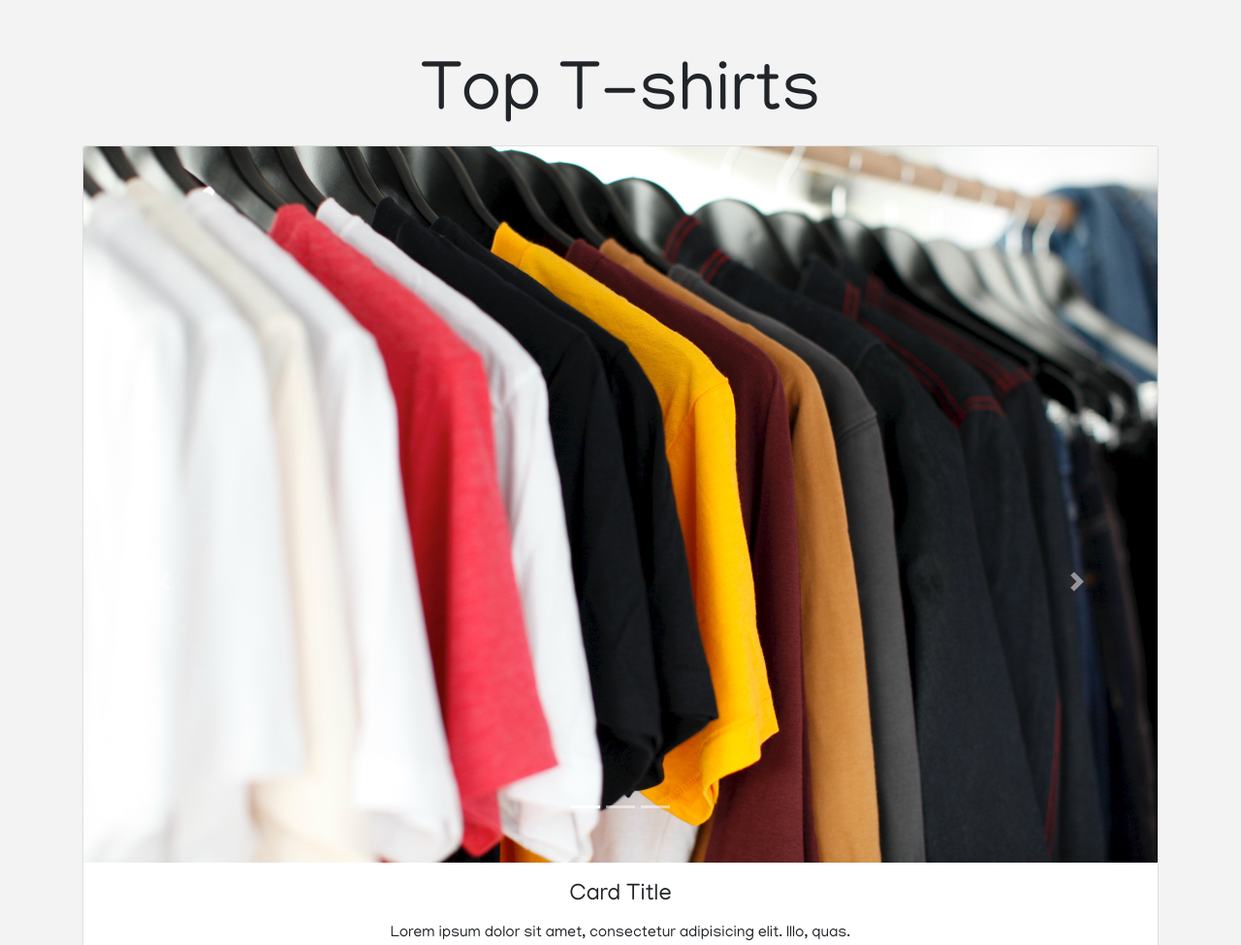
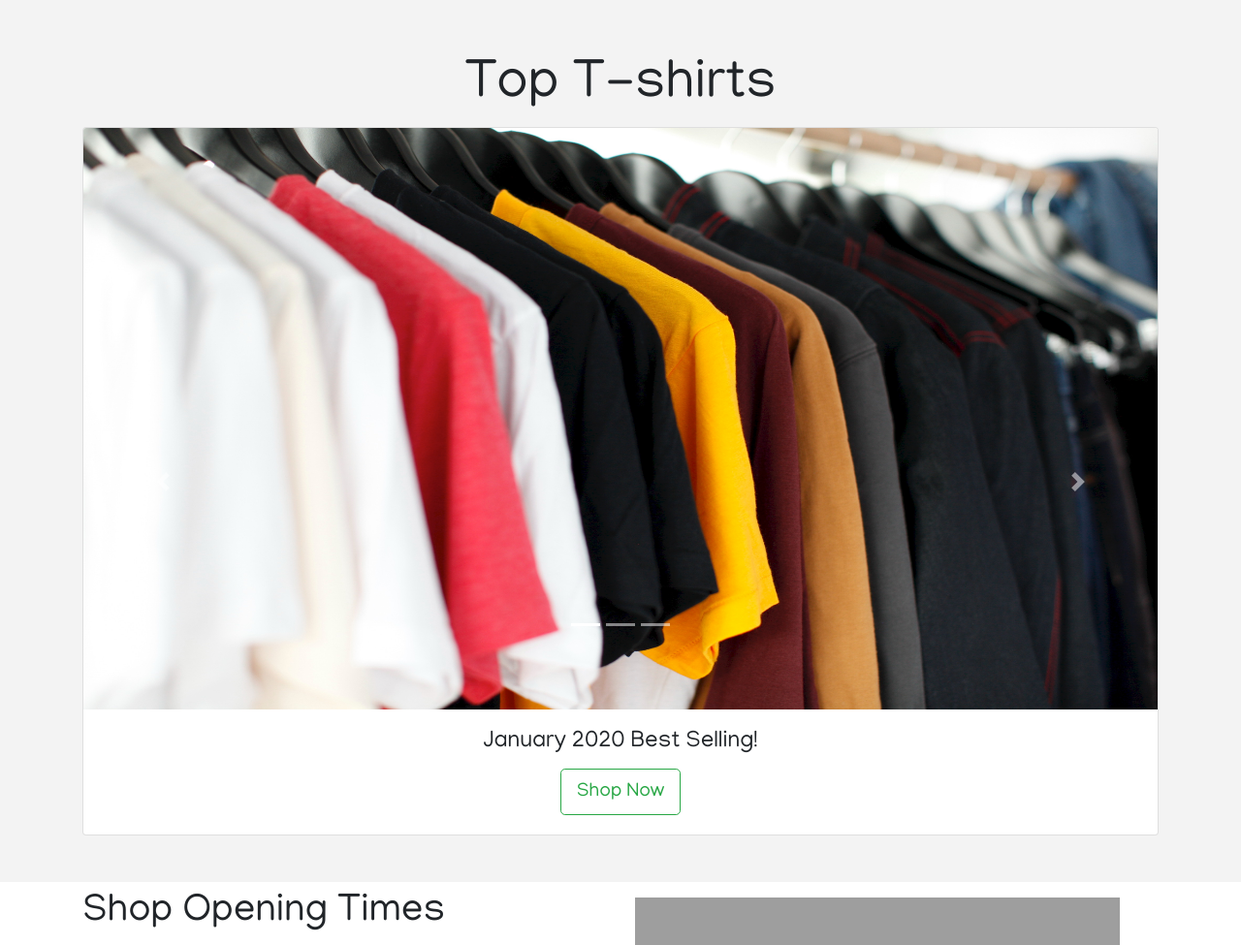
Before and after one commit to pranitastudent/T-shirt-Shop-Project, a Django app: page / in a window 1280 px wide. Shown: the part 759-1734 px from the top of the page at 97% size. Run offline with Django 3.2, Linux system fonts and the light colour scheme; a map, chart or similar area stays blank; some libraries are stand-ins or nearby versions; grey boxes are pictures that could not be loaded.

Commit message:
Google map and shop opening times added

```diff
--- a/shop/static/css/style.css
+++ b/shop/static/css/style.css
@@ -2,6 +2,8 @@
 
 body {
     font-family: 'Manjari', sans-serif;
+    overflow-x: hidden;
+
 }
 
 
@@ -49,7 +51,6 @@ body {
     position:relative;
     background: url("../img/showcase_1.jpg") no-repeat center center/cover ;
     min-height:600px;
-
 }
 
  #showcase .primary-overlay {
@@ -60,10 +61,11 @@ body {
     right:0;
     bottom:0;
     width:100%;
-    height: 100%;
+   height: 100%;
+
+}
 
 
-}
 
 /* Carousel */
 
@@ -75,7 +77,18 @@ body {
     bottom: 190px;
 }
 
+/* Lists */
 
+.days {
+    list-style: none;
+}
+
+/* Shop Times and Map */
+
+.map {
+    height: 300px;
+    width: 500px;
+}
 
 
 
@@ -101,13 +114,19 @@ body {
         text-align:center;
     }
 
+    .map {
+        padding: 0;
+        height:300px;
+        width:300px;
+    }
+
    .social  {
         text-align: center!important;
 
     }
 
     .main-text {
-        margin-top:32px;
+
         padding-top: 32px;
         font-size: 4.5em;
     }
--- a/shop/static/js/main.js
+++ b/shop/static/js/main.js
@@ -1,2 +1,18 @@
+
+// Year
 const date = new Date();
 document.querySelector('.year').innerHTML = date.getFullYear();
+
+// Map
+
+function initMap() {
+    // Your location
+    const loc = { lat: 51.46759, lng: -0.3618 };
+    // Centered map on location
+    const map = new google.maps.Map(document.querySelector(".map"), {
+        zoom: 15,
+        center: loc
+    });
+    // The marker, positioned at location
+    const marker = new google.maps.Marker({ position: loc, map: map });
+}
--- a/templates/accounts/index.html
+++ b/templates/accounts/index.html
@@ -27,7 +27,7 @@
 	<div class="container">
 		<div class="row">
 			<div class="col-lg-12 col-xs-12">
-				<h3 class="display-3  mt-1 pt-1 text-center"> Top T-shirts</h3>
+				<h3 class="display-4  mt-1 pt-1 text-center"> Top T-shirts</h3>
 				<div id="carouselExampleIndicators" class="carousel slide" data-ride="carousel">
 					<ol class="carousel-indicators">
 						<li data-target="#carouselExampleIndicators" data-slide-to="0" class="active"></li>
@@ -37,7 +37,37 @@
 					<div class="carousel-inner">
 						<div class="carousel-item active">
 							<div class="card">
-							<img class="card-img-top" src="{% static 'img/shoecase1.jpg'%}" alt="First slide">
+								<img class="card-img-top" src="{% static 'img/shoecase1.jpg'%}" width="500" height="600"
+									alt="First slide">
+
+								<div class="card-body text-center">
+									<h4 class="card-title">January 2020 Best Selling!</h4>
+
+									<a class="btn btn-outline-success  btn-lg" href="#">Shop Now</a>
+								</div>
+							</div>
+						</div>
+						<div class="carousel-item">
+							<div class="card">
+								<img class="card-img-top" width="500" height="600" src="{% static 'img/shoecase1.jpg'%}"
+									alt="Second slide">
+								<div class="card-body text-center">
+									<h4 class="card-title">January 2020 Best Selling!</h4>
+									<a class="btn btn-outline-success btn-lg" href="#">Shop Now</a>
+								</div>
+							</div>
+						</div>
+						<div class="carousel-item">
+							<div class="card">
+								<img class="card-img-top" src="{% static 'img/shoecase1.jpg'%}" width="500" height="600"
+									alt="Third slide">
+								<div class="card-body text-center">
+									<h4 class="card-title">January 2020 Best Selling!</h4>
+									<a class="btn btn-outline-success btn-lg" href="#">Shop Now</a>
+								</div>
+							</div>
+						</div>
+					</div>
 					<a class="carousel-control-prev" href="#carouselExampleIndicators" role="button" data-slide="prev">
 						<span class="carousel-control-prev-icon" aria-hidden="true"></span>
 						<span class="sr-only">Previous</span>
@@ -46,34 +76,6 @@
 						<span class="carousel-control-next-icon" aria-hidden="true"></span>
 						<span class="sr-only">Next</span>
 					</a>
-							<div class="card-body text-center">
-								<h4 class="card-title">Card Title</h4>
-								<p class="card-text">Lorem ipsum dolor sit amet, consectetur adipisicing elit. Illo, quas.</p>
-								<a class="btn btn-success btn-success" href="#">Shop Now</a>
-							</div>
-						</div>
-					  </div>
-					  <div class="carousel-item">
-						<div class="card">
-							<img class="card-img-top" src="{% static 'img/shoecase1.jpg'%}" alt="Second slide">
-							<div class="card-body text-center">
-								<h4 class="card-title">Card Title</h4>
-								<p class="card-text">Lorem ipsum dolor sit amet, consectetur adipisicing elit. Illo, quas.</p>
-								<a class="btn btn-success btn-success" href="#">Shop Now</a>
-							</div>
-						</div>
-					  </div>
-					  <div class="carousel-item">
-						<div class="card">
-							<img class="card-img-top" src="{% static 'img/shoecase1.jpg'%}" alt="Third slide">
-							<div class="card-body text-center">
-								<h4 class="card-title">Card Title</h4>
-								<p class="card-text">Lorem ipsum dolor sit amet, consectetur adipisicing elit. Illo, quas.</p>
-								<a class="btn btn-success btn-success" href="#">Shop Now</a>
-							</div>
-						</div>
-					  </div>
-					</div>
 
 				</div>
 			</div>
@@ -81,4 +83,32 @@
 	</div>
 </section>
 
+<!-- Shopping Opening Times  -->
+
+<section id="shop">
+	<div class="container">
+		<div class="row">
+			<div class="col-md-6 col-xs-6">
+				<h1 class= pt-2>Shop Opening Times</h1><hr>
+				<ul>
+					<li class= "days pb-2">Monday&nbsp; 9am-5pm </li>
+					<li class= "days pb-2">Tuesday&nbsp; 9am-5pm </li>
+					<li class= "days pb-2">Wednesday&nbsp; 9am-5pm </li>
+					<li class= "days pb-2">Thursday&nbsp; 9am-5pm </li>
+					<li class= "days pb-2">Friday&nbsp; 9am-5pm </li>
+					<li class= "days pb-2">Saturday&nbsp; 9am-5pm </li>
+					<li class= "days pb-2">Sunday&nbsp;11am-4pm </li>
+				</ul>
+
+			</div>
+			<div class="col-md-6 col-xs-6 py-3">
+				<div class="map"></div>
+
+		   </div>
+		</div>
+	</div>
+</section>
+
+
+
 {% endblock %}
--- a/templates/base.html
+++ b/templates/base.html
@@ -42,5 +42,13 @@
      <script src="{% static 'js/bootstrap.bundle.min.js' %} "></script>
      <script src="{% static 'js/lightbox.min.js' %} "></script>
      <script src="{% static 'js/main.js' %} "></script>
+     <script src="{% static 'js/map.js' %} "></script>
+
+     <!-- Google Maps -->
+     <script src="https://maps.googleapis.com/maps/api/js?key=AIzaSyBZIkySAZYznJ_jZa19_RhpTPmT72zAt6A&callback=initMap" async defer></script>
+
+
+
+
 </body>
 </html>
```
Lines whose indentation alone changed are shown as unchanged.
